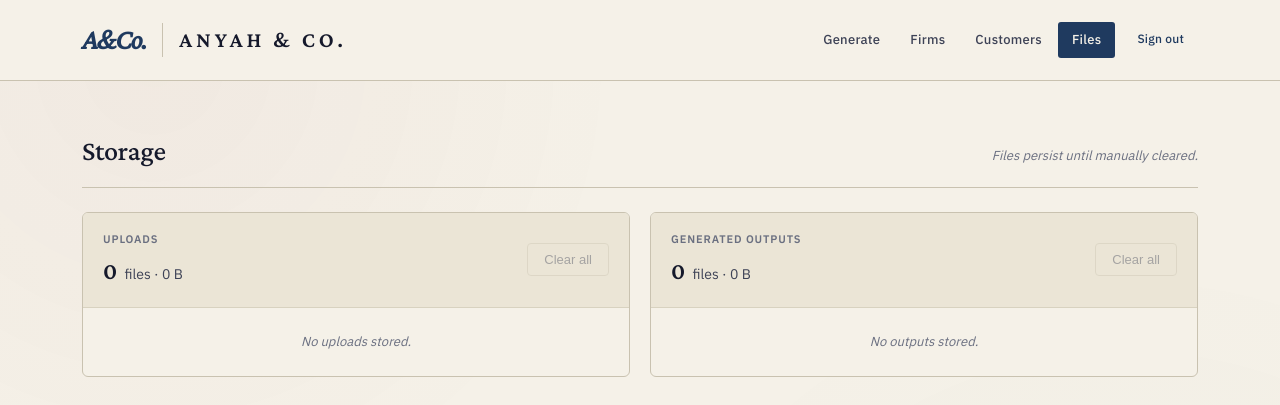
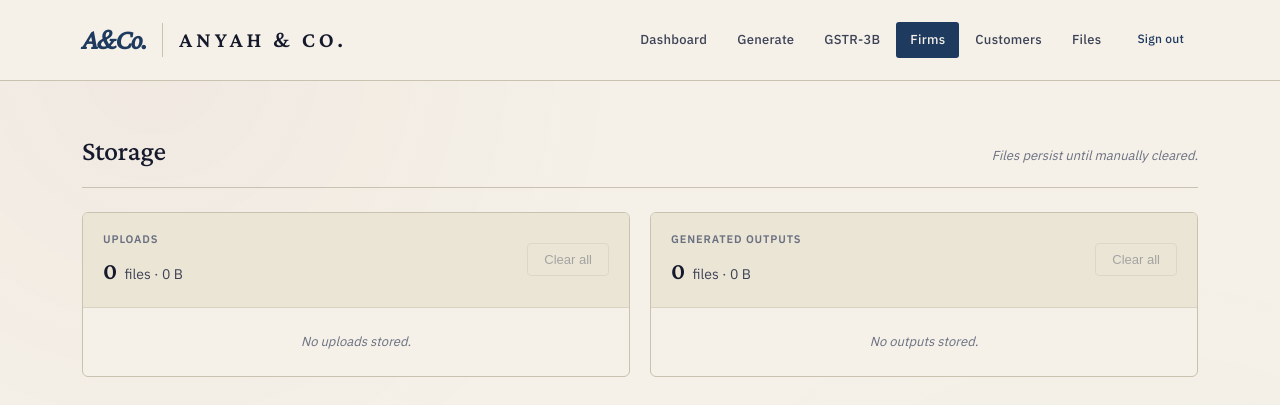
Before and after one commit to Sai2652/GSTR-Tool, a Flask app: page /files in a window 1280 px wide. Shown: the top 405 px of the page. Run offline with Flask 3, Linux system fonts and the light colour scheme.

Commit message:
Update navigation links in files.html

```diff
--- a/web/templates/files.html
+++ b/web/templates/files.html
@@ -13,15 +13,17 @@
 
 <header class="topbar">
   <div class="topbar-inner">
-    <a href="{{ url_for('index') }}" class="brand">
+    <a href="{{ url_for('dashboard') }}" class="brand">
       <span class="brand-mark"></span>
       <div class="brand-title">ANYAH &amp; CO.</div>
     </a>
-    <nav>
-      <a href="{{ url_for('index') }}" class="nav-link">Generate</a>
-      <a href="{{ url_for('firms_page') }}" class="nav-link">Firms</a>
+   <nav>
+      <a href="{{ url_for('dashboard') }}" class="nav-link">Dashboard</a>
+      <a href="{{ url_for('gstr1_page') }}" class="nav-link">Generate</a>
+      <a href="{{ url_for('gstr3b_page') }}" class="nav-link">GSTR-3B</a>
+      <a href="{{ url_for('firms_page') }}" class="nav-link active">Firms</a>
       <a href="{{ url_for('customers_page') }}" class="nav-link">Customers</a>
-      <a href="{{ url_for('files_page') }}" class="nav-link active">Files</a>
+      <a href="{{ url_for('files_page') }}" class="nav-link">Files</a>
       <a href="{{ url_for('logout') }}" class="nav-link nav-logout">Sign out</a>
     </nav>
   </div>
```
